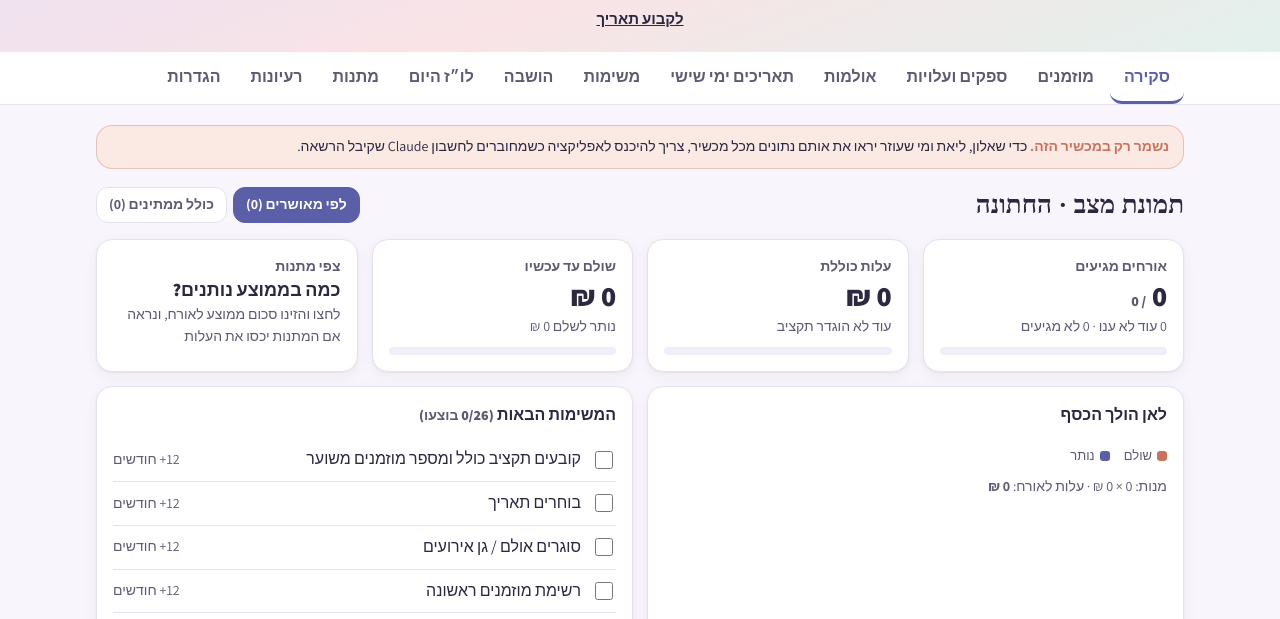
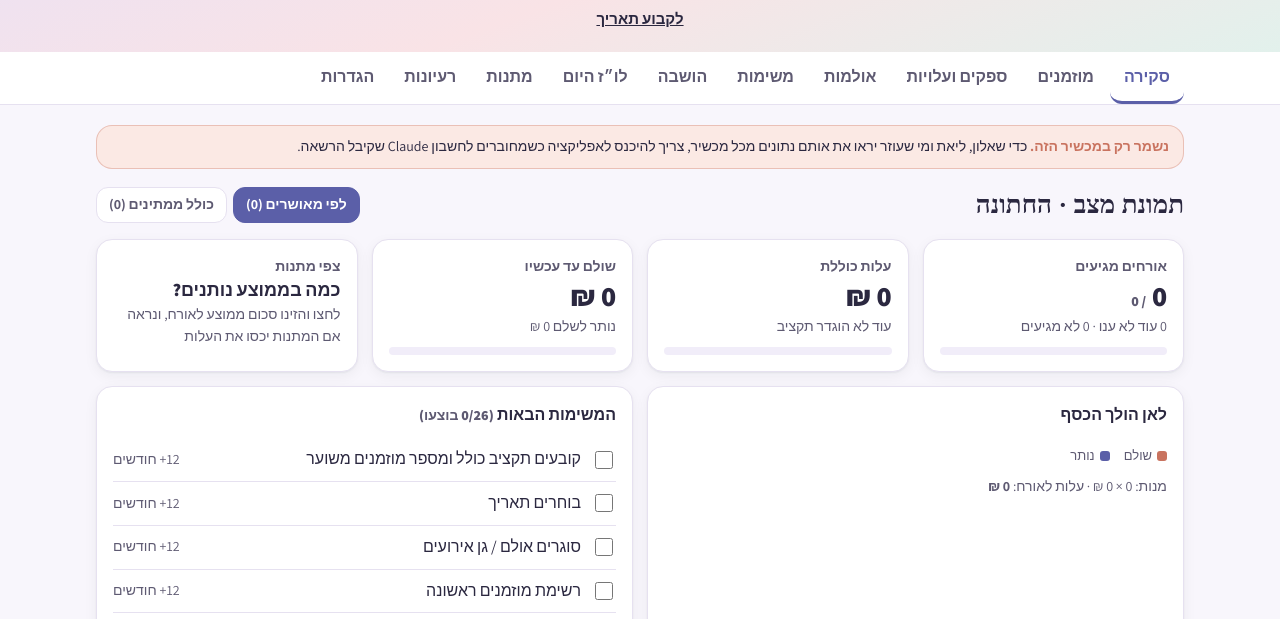
Before and after one commit to pazohayon5-coder/wedding, a plain HTML site: page alon-liat/index.html in a window 1280 px wide. Shown: the part 177-796 px from the top of the page. Drawn offline with Linux system fonts and the light colour scheme; a web font is replaced by a local one.

Commit message:
Alon & Liat: hide Fridays dates tab (HIDE_DATES option)
Co-Authored-By: Claude Opus 5.5 <noreply@anthropic.com>
Claude-Session: https://claude.ai/code/session_01Fa3FRsXALTDSoQodx2YaqZ

```diff
--- a/alon-liat/index.html
+++ b/alon-liat/index.html
@@ -362,7 +362,7 @@ const STATUS={pending:'ממתין',yes:'מגיע',maybe:'אולי',no:'לא מג
 const VSTATUS={looking:'בבירור',quote:'יש הצעת מחיר',booked:'נסגר'};
 const GROUPS=['משפחה','חברים','עבודה','צבא','לימודים','שכנים','אחר'];
 const GIFTKIND=['צ׳ק','מזומן','ביט / פייבוקס','העברה בנקאית','מתנה'];
-const TABS=[['overview','סקירה'],['guests','מוזמנים'],['vendors','ספקים ועלויות'],['venues','אולמות'],['dates','תאריכים ימי שישי'],['tasks','משימות'],['seating','הושבה'],['day','לו״ז היום'],['gifts','מתנות'],['ideas','רעיונות'],['prefs','הגדרות']];
+const TABS=[['overview','סקירה'],['guests','מוזמנים'],['vendors','ספקים ועלויות'],['venues','אולמות'],['tasks','משימות'],['seating','הושבה'],['day','לו״ז היום'],['gifts','מתנות'],['ideas','רעיונות'],['prefs','הגדרות']];
 const COLS=['guests','vendors','tasks','timeline','gifts','venues','tables'];
 const DEFAULT_MSG='היי {שם}! {זוג} מתחתנים ב{תאריך} ב{מקום} ונשמח מאוד שתהיו איתנו 🤍\nאפשר לאשר הגעה כאן: {קישור}';
 const REMIND_MSG='היי {שם}, תזכורת קטנה 🙂\nעוד לא קיבלנו תשובה אם אתם מגיעים {לאירוע} של {זוג}{תאריך}. נשמח מאוד לדעת:\n{קישור}';
```
Also changed, not shown: 1 other file.
